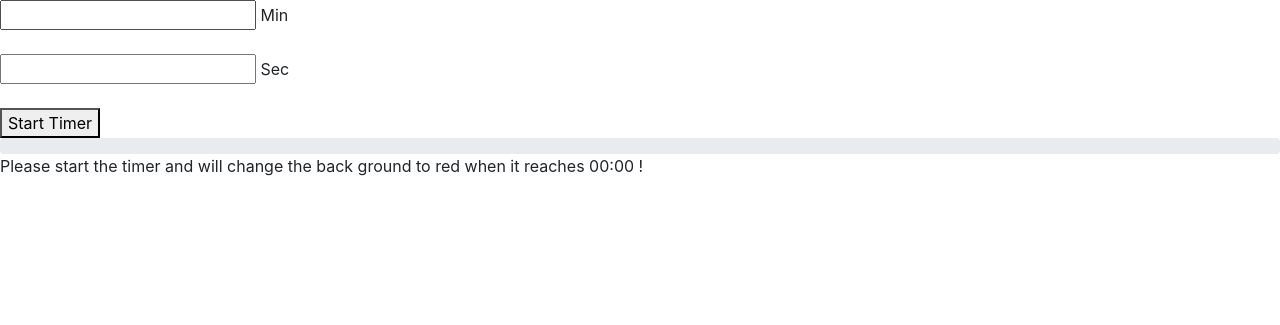
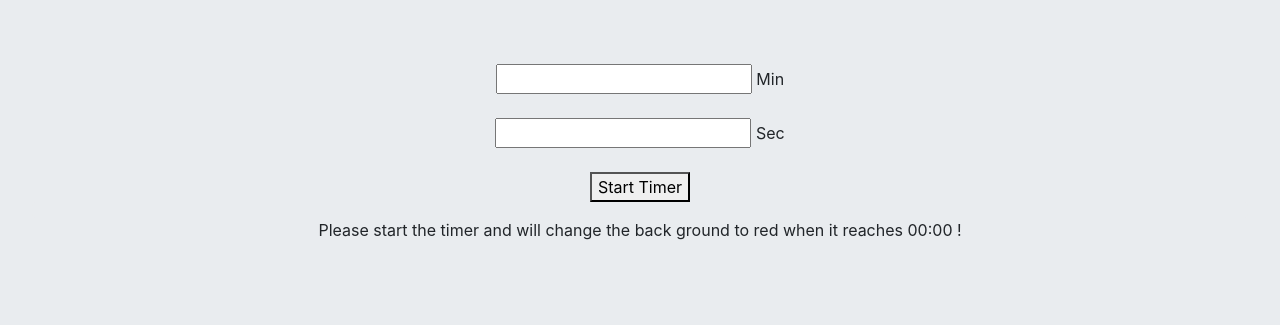
Before and after one commit to abihiphop/WAP, a plain HTML site: page pages/timer.html in a window 1280 px wide. Drawn offline with nearby package versions, Linux system fonts and the light colour scheme.

Commit message:
Update timer.html

```diff
--- a/pages/timer.html
+++ b/pages/timer.html
@@ -1,8 +1,8 @@
 
   <!DOCTYPE html>
 <html>
-<body>
-  <link rel="stylesheet" href="https://maxcdn.bootstrapcdn.com/bootstrap/4.5.2/css/bootstrap.min.css">
+  <head>
+     <link rel="stylesheet" href="https://maxcdn.bootstrapcdn.com/bootstrap/4.5.2/css/bootstrap.min.css">
 
 <script>
 
@@ -32,6 +32,9 @@
     }, 100);
 }
 </script>
+  </head>
+<body class="jumbotron text-center">
+
 
 <input type="text" id="field1"/> Min<br> <br>
 <input type="text" id="field2"/> Sec<br> <br>
```
